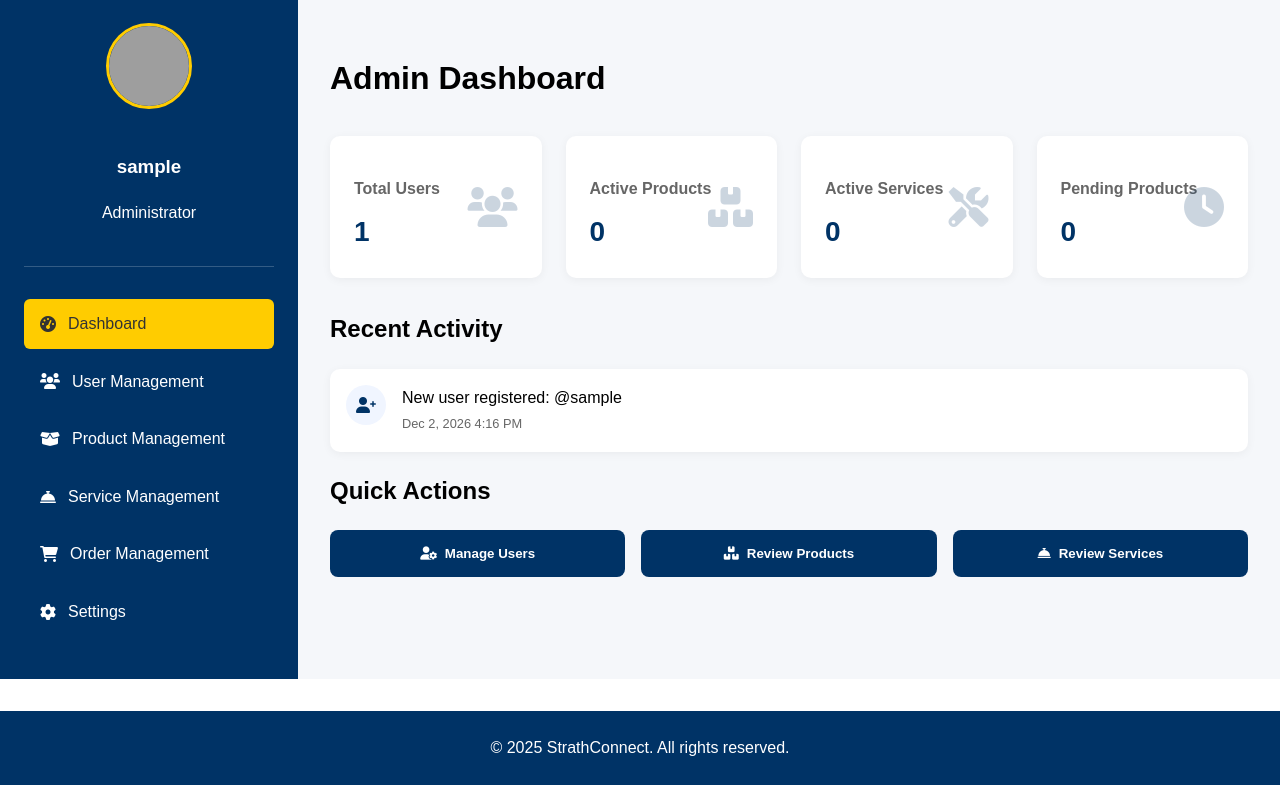
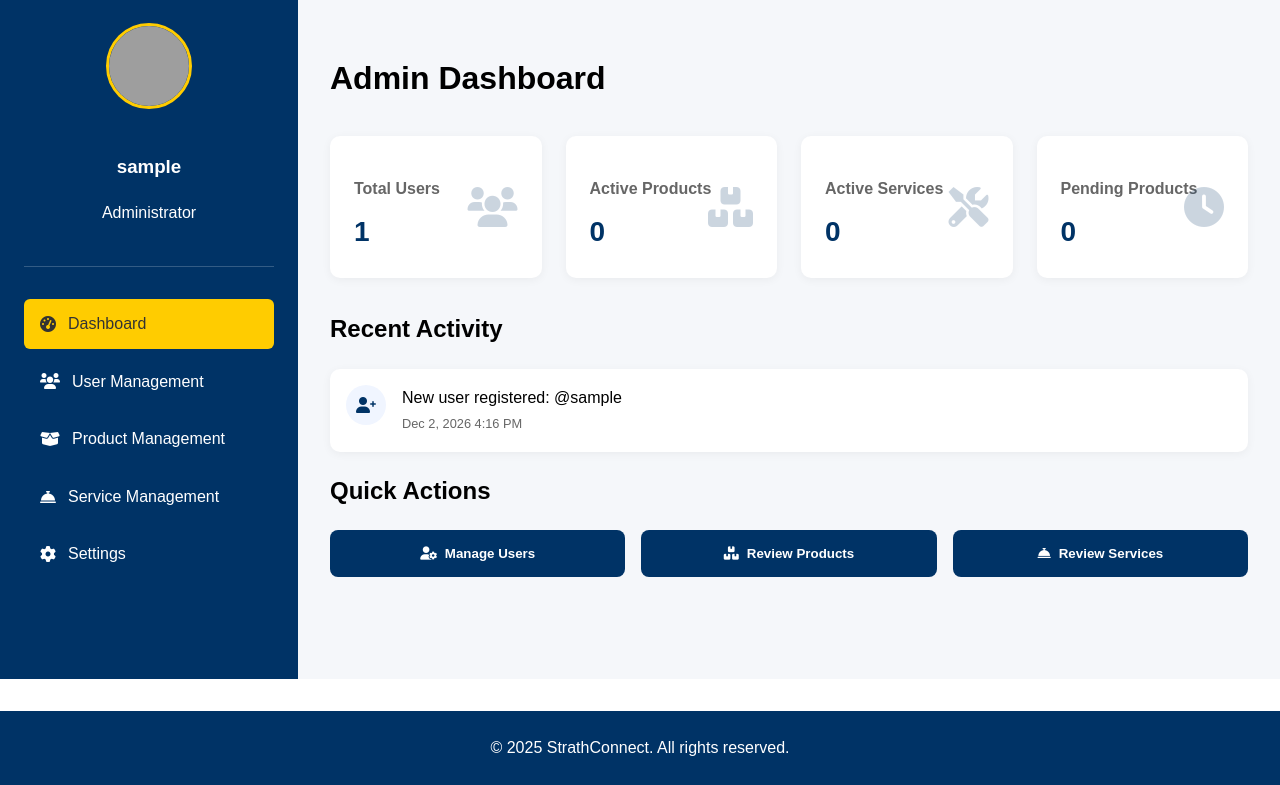
Before and after one commit to wafuke/StrathConnectProject, a PHP site: page /admin_dashboard.php in a window 1280 px wide. Shown: the part 71-856 px from the top of the page. Run offline with PHP 8.4, Linux system fonts and the light colour scheme; the visitor is signed in with stand-in values (Sample User, id 1); data that the repository does not hold is empty; grey boxes are pictures that could not be loaded.

Commit message:
Removed order management from admin sidebar

```diff
--- a/public/admin_dashboard.php
+++ b/public/admin_dashboard.php
@@ -121,7 +121,6 @@ $recent_activities = $conn->query($query)->fetch_all(MYSQLI_ASSOC);
                 <a href="admin_users.php"><i class="fas fa-users"></i> User Management</a>
                 <a href="admin_products.php"><i class="fas fa-box-open"></i> Product Management</a>
                 <a href="admin_services.php"><i class="fas fa-concierge-bell"></i> Service Management</a>
-                <a href="admin_orders.php"><i class="fas fa-shopping-cart"></i> Order Management</a>
                 <a href="admin_settings.php"><i class="fas fa-cog"></i> Settings</a>
             </nav>
         </aside>
```
